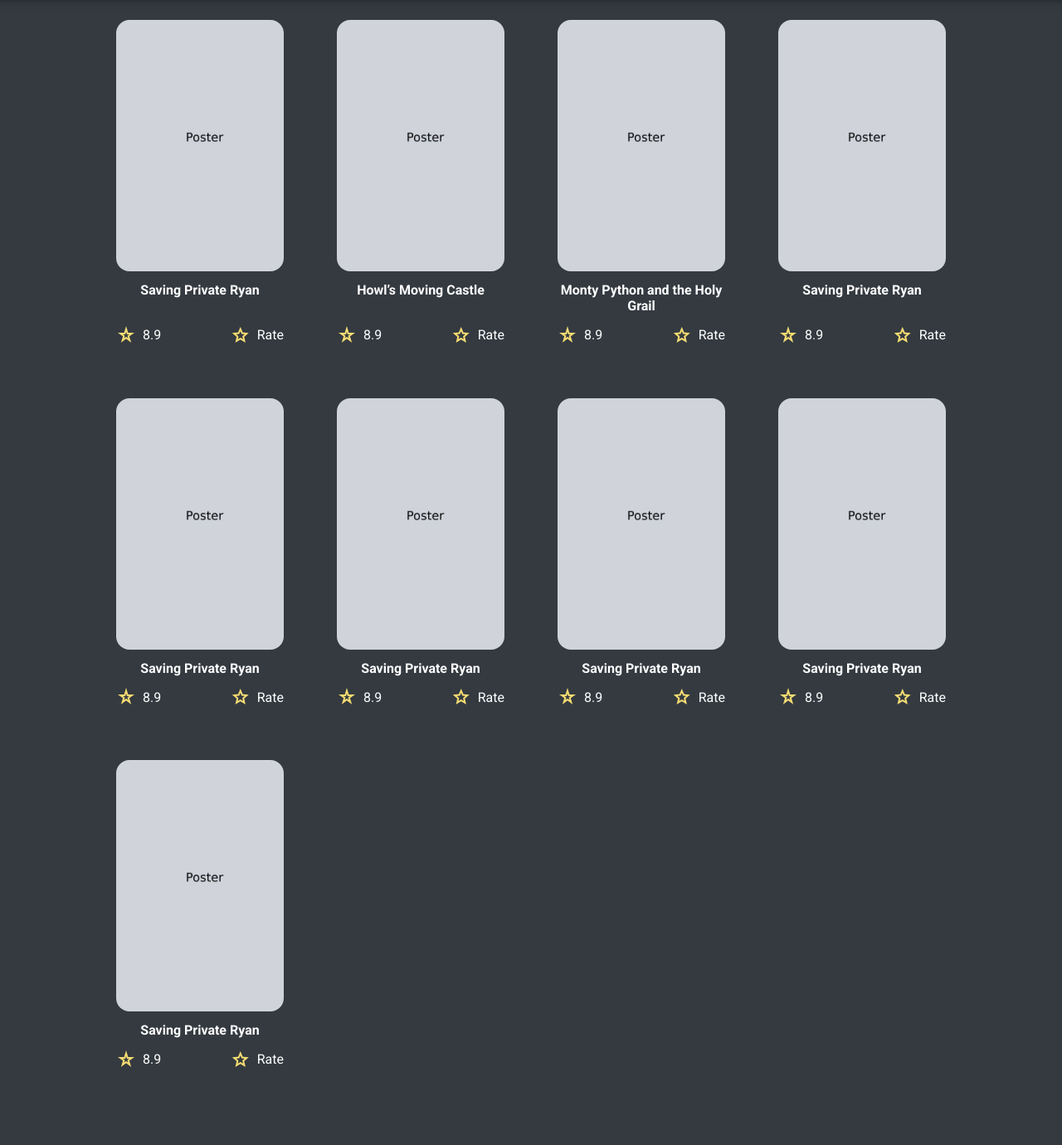
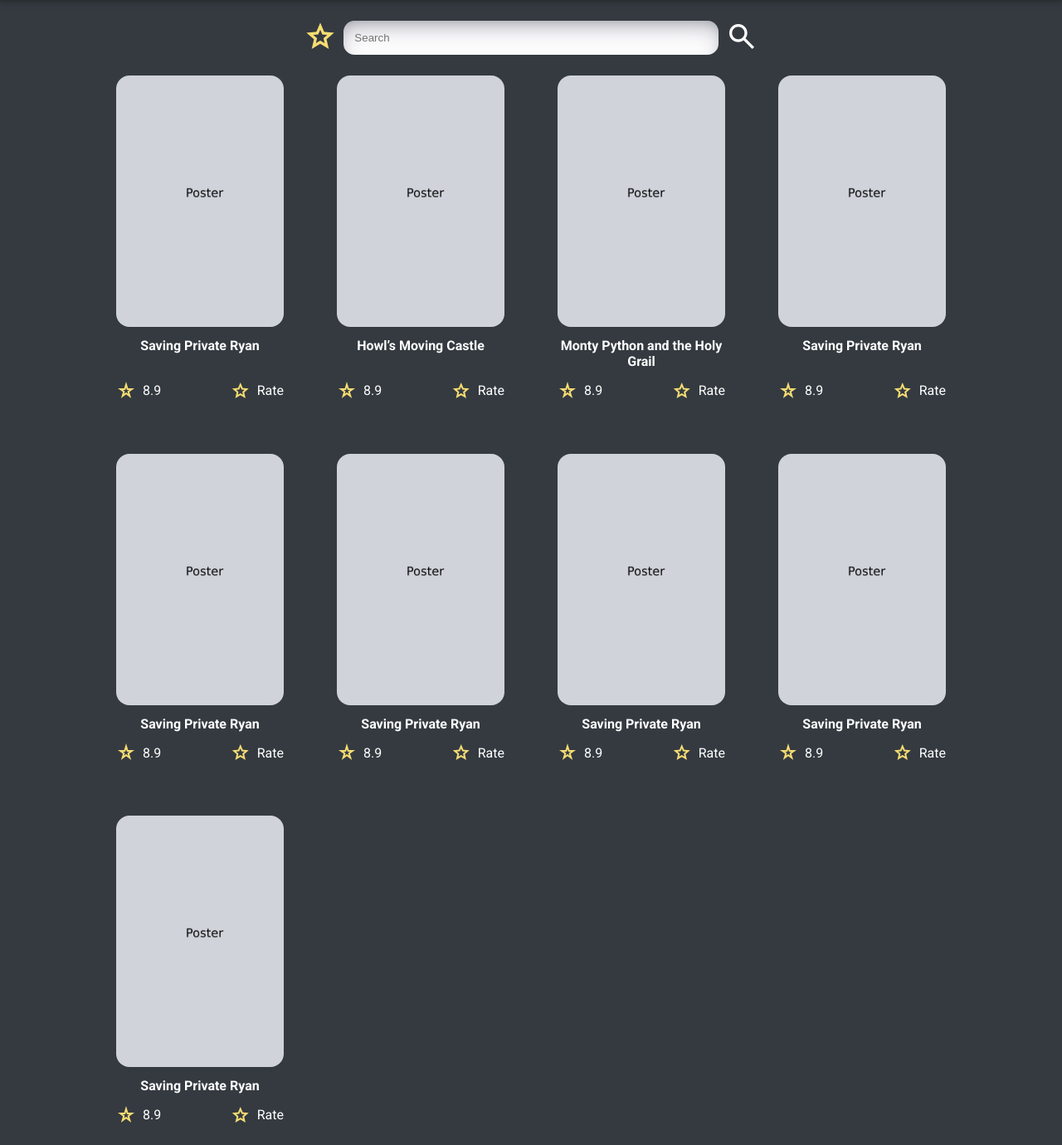
Before and after one commit to MikiWojak/film-list, a PHP site: page /dashboard in a window 1280 px wide. Shown: the part 72-1452 px from the top of the page at 83% size. Before the commit the page ends 1358 px from the top, so only its background shows below. Run offline with PHP 8.4, Linux system fonts and the light colour scheme.

Commit message:
Search bar - desktop

```diff
--- a/public/css/common.css
+++ b/public/css/common.css
@@ -1,3 +1,16 @@
+.input__text,
+.form__submit {
+    width: 100%;
+    padding: 1em;
+    box-sizing: border-box;
+    border-radius: 1em;
+}
+
+.input__text {
+    box-shadow: rgba(50, 50, 93, 0.25) 0px 15px 30px -6px inset,
+        rgba(0, 0, 0, 0.3) 0px 9px 18px -9px inset;
+}
+
 .header {
     width: calc(100% - 2em);
     display: flex;
--- a/public/css/dashboard.css
+++ b/public/css/dashboard.css
@@ -44,3 +44,47 @@
     justify-content: space-between;
     align-items: center;
 }
+
+.film__bottom__general-rate,
+.film__bottom__user-rate {
+    gap: 0.5em;
+}
+
+.search--desktop {
+    margin-bottom: 1.5em;
+    gap: 0.5em;
+
+    @media only screen and (max-device-width: 767px) {
+        display: none;
+    }
+}
+
+
+.search__form {
+    gap: 0.5em;
+}
+
+.search__form {
+    width: 50%;
+}
+
+.search__rated-btn,
+.search__form__submit {
+    background: transparent;
+    padding: 0;
+    color: #fff;
+    cursor: pointer;
+}
+
+.search__rated-btn > span,
+.search__form__submit > span {
+    font-size: 3em;
+}
+
+.search__rated-btn > .star:hover {
+    color: #f4cf3e;
+}
+
+.search__form__submit:hover {
+    color: #dee2e6;
+}
--- a/public/views/dashboard.html
+++ b/public/views/dashboard.html
@@ -38,6 +38,25 @@
         </header>
 
         <div class="container">
+            <div class="flex-row-center-center search--desktop">
+                <button class="search__rated-btn">
+                    <span class="material-symbols-outlined star">
+                        star
+                    </span>
+                </button>
+                <form class="flex-row-center-center search__form">
+                    <input
+                        type="text"
+                        placeholder="Search"
+                        class="input__text search__form__text">
+                    <button class="search__form__submit">
+                        <span class="material-symbols-outlined">
+                            search
+                        </span>
+                    </button>
+                </form>
+            </div>
+
             <div class="film_list">
                 <div class="flex film">
                     <img class="film__poster" src="public/img/poster_tmp.jpg" alt="Poster">
--- a/public/views/login.html
+++ b/public/views/login.html
@@ -18,6 +18,7 @@
         />
 
         <link rel="stylesheet" type="text/css" href="public/css/main.css" />
+        <link rel="stylesheet" type="text/css" href="public/css/common.css" />
         <link rel="stylesheet" type="text/css" href="public/css/auth.css" />
     </head>
     <body class="flex-row-center-center">
@@ -35,7 +36,7 @@
                     <input
                         id="email"
                         placeholder="hello@company.com"
-                        class="form__input__text"
+                        class="input__text"
                     />
                 </div>
 
@@ -45,7 +46,7 @@
                         id="email"
                         type="password"
                         placeholder="Your password"
-                        class="form__input__text"
+                        class="input__text"
                     />
                 </div>
 
```
Also changed, not shown: public/css/auth.css (+0 -13 lines).
